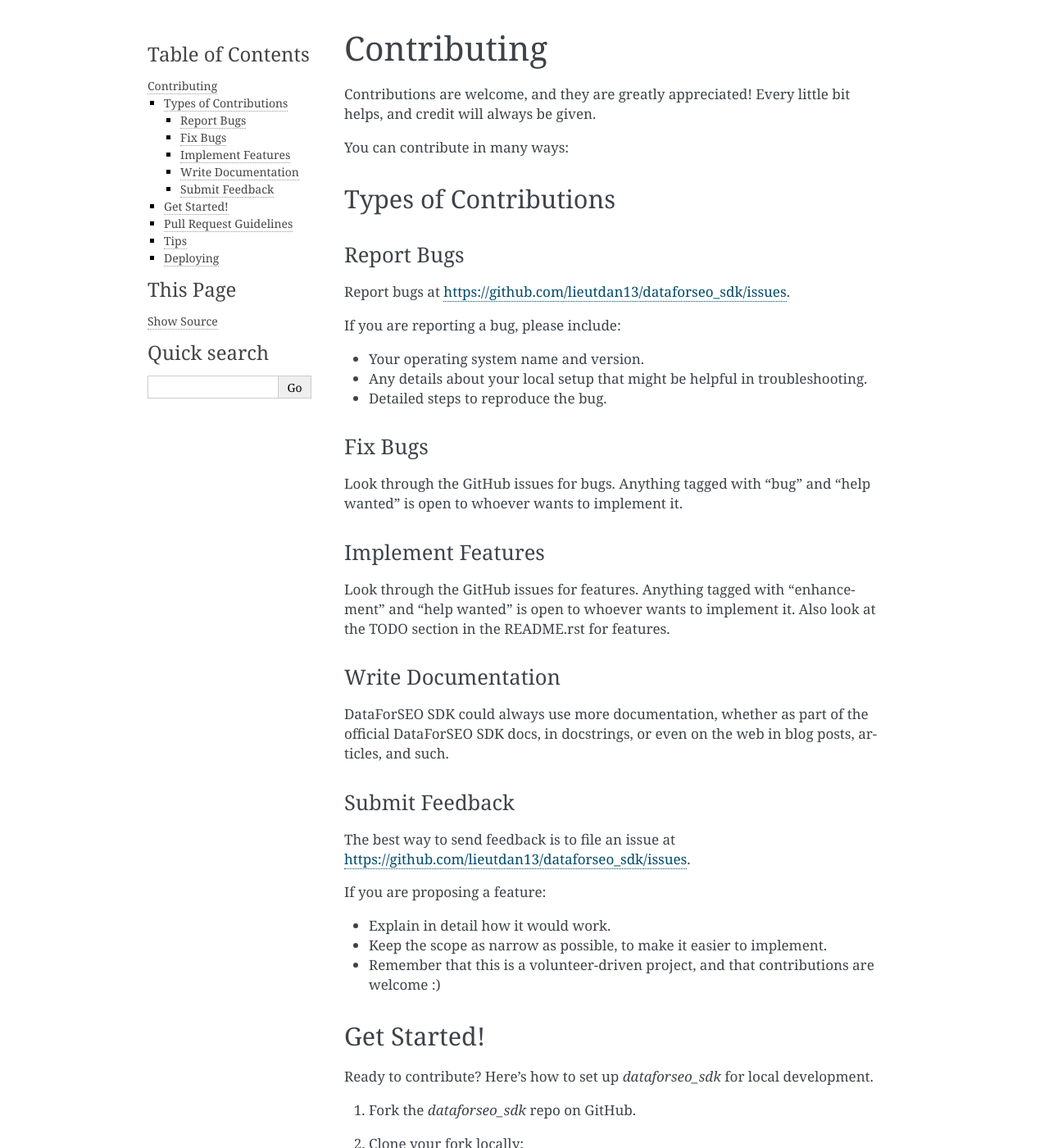
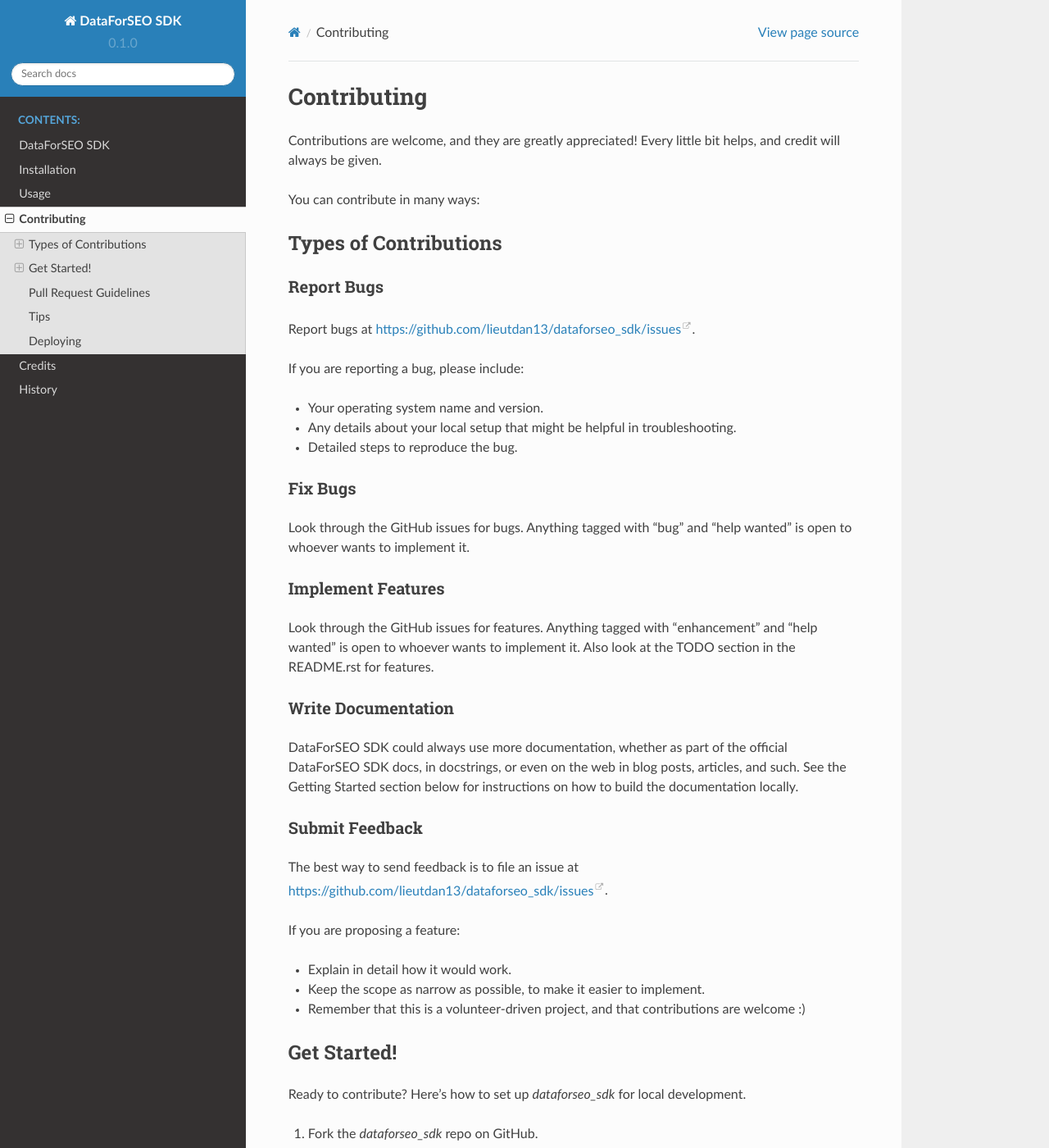
Before and after one commit to lieutdan13/dataforseo_sdk, a Sphinx documentation site: the page built from docs/contributing.rst, in a window 1280 px wide and 1400 px high. Shown: the whole window at 82% size. Built offline with Sphinx 7.4.7 and the Read the Docs theme 2.0.0, drawn with Linux system fonts in a browser that asks for light colours; pages that are not in the unit, such as notebooks, are missing from menus; some of the changed text lies outside the part shown.

Commit message:
setup Sphinx for generating documentation
- upgrade Sphinx to 2.x
- install the Read the Docs theme
- configure the docs generation
- add instructions on how to generate the docs locally

```diff
--- a/CONTRIBUTING.rst
+++ b/CONTRIBUTING.rst
@@ -41,7 +41,8 @@
 
 DataForSEO SDK could always use more documentation, whether as part of the
 official DataForSEO SDK docs, in docstrings, or even on the web in blog posts,
-articles, and such.
+articles, and such. See the Getting Started section below for instructions on
+how to build the documentation locally.
 
 Submit Feedback
 ~~~~~~~~~~~~~~~
@@ -94,6 +95,20 @@
 
 7. Submit a pull request through the GitHub website.
 
+Building the Documentation
+~~~~~~~~~~~~~~~~~~~~~~~~~~
+
+After making contributions to documentation, it's important to build and view the
+changes locally, before submitting a pull request.
+
+Here are the instructions on how to build and preview the documentation.
+
+1. Change directory into the root of the project
+2. Run `pip install -r requirements_dev.txt` to install the development requirements
+3. Run `make docs`
+4. A browser should pop-up with the built docs. If not, you can open your browser of
+   choice and navigate to `docs/_build/html/index.html`.
+
 Pull Request Guidelines
 -----------------------
 
--- a/HISTORY.rst
+++ b/HISTORY.rst
@@ -3,7 +3,7 @@
 =======
 
 0.1.0 (unpublished)
-------------------
+-------------------
 
 * First release
 * Add an API client to wrap the Data for SEO RestClient
--- a/README.rst
+++ b/README.rst
@@ -16,7 +16,7 @@
 
 
 
-The DataForSEO Python SDK contains a Python library to interact with APIs provided by DataForSEO (https://dataforseo.com/).
+The DataForSEO Python SDK contains a Python library to interact with the `DataForSEO <link https://dataforseo.com/>`_ APIs.
 
 
 * Free software: MIT license
--- a/docs/conf.py
+++ b/docs/conf.py
@@ -20,6 +20,8 @@
 import os
 import sys
 
+import sphinx_rtd_theme
+
 sys.path.insert(0, os.path.abspath(".."))
 
 import dataforseo_sdk
@@ -32,7 +34,11 @@
 
 # Add any Sphinx extension module names here, as strings. They can be
 # extensions coming with Sphinx (named 'sphinx.ext.*') or your custom ones.
-extensions = ["sphinx.ext.autodoc", "sphinx.ext.viewcode"]
+extensions = [
+    "sphinx.ext.autodoc",
+    "sphinx.ext.viewcode",
+    "sphinx_rtd_theme",
+]
 
 # Add any paths that contain templates here, relative to this directory.
 templates_path = ["_templates"]
@@ -76,7 +82,7 @@
 pygments_style = "sphinx"
 
 # If true, `todo` and `todoList` produce output, else they produce nothing.
-todo_include_todos = False
+todo_include_todos = True
 
 
 # -- Options for HTML output -------------------------------------------
@@ -84,13 +90,13 @@
 # The theme to use for HTML and HTML Help pages.  See the documentation for
 # a list of builtin themes.
 #
-html_theme = "alabaster"
+html_theme = "sphinx_rtd_theme"
 
 # Theme options are theme-specific and customize the look and feel of a
 # theme further.  For a list of options available for each theme, see the
 # documentation.
 #
-# html_theme_options = {}
+html_theme_options = {"display_version": True, "style_external_links": True}
 
 # Add any paths that contain custom static files (such as style sheets) here,
 # relative to this directory. They are copied after the builtin static files,
--- a/docs/index.rst
+++ b/docs/index.rst
@@ -1,5 +1,5 @@
 Welcome to DataForSEO SDK's documentation!
-======================================
+==========================================
 
 .. toctree::
    :maxdepth: 2
--- a/requirements_dev.txt
+++ b/requirements_dev.txt
@@ -5,7 +5,8 @@
 tox==3.24.5
 coverage==6.3.2
 safety==1.10.3
-Sphinx==1.8.6
+Sphinx==2.4.5
+sphinx_rtd_theme==1.0.0
 twine==1.15.0
 
 pytest==6.2.5
```
Also changed, not shown: other parts of README.rst (+0 -1 lines), 2 other files.
